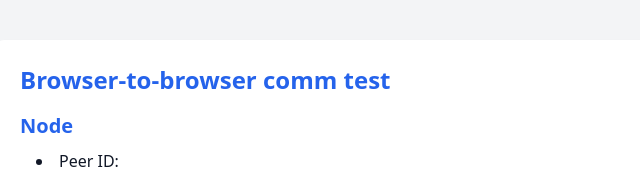
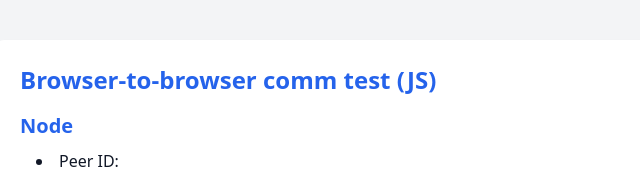
Before and after one commit to FUDCo/brow-2-brow, a website with bundled scripts: page src/index.html in a window 1280 px wide. Shown: the top 171 px of the page, 4-644 px from the left. Built offline with nearby package versions, Linux system fonts and the light colour scheme; what @chainsafe/libp2p-noise, @chainsafe/libp2p-yamux, @libp2p/bootstrap, @libp2p/circuit-relay-v2 would draw is missing.

Commit message:
chore: tweaks for better understandability

```diff
--- a/src/index.html
+++ b/src/index.html
@@ -10,7 +10,7 @@
   </head>
   <body class="bg-gray-100 text-gray-900 font-sans leading-relaxed">
     <main class="container mx-auto p-6 bg-white shadow-md rounded-lg mt-10">
-      <h1 class="font-bold text-2xl text-blue-600 mb-4">Browser-to-browser comm test</h1>
+      <h1 class="font-bold text-2xl text-blue-600 mb-4">Browser-to-browser comm test (JS)</h1>
 
       <section class="my-4">
         <h2 class="font-bold text-xl text-blue-600 mb-2">Node</h2>
```
Also changed, not shown: src/relay.js (+5 -5 lines).
